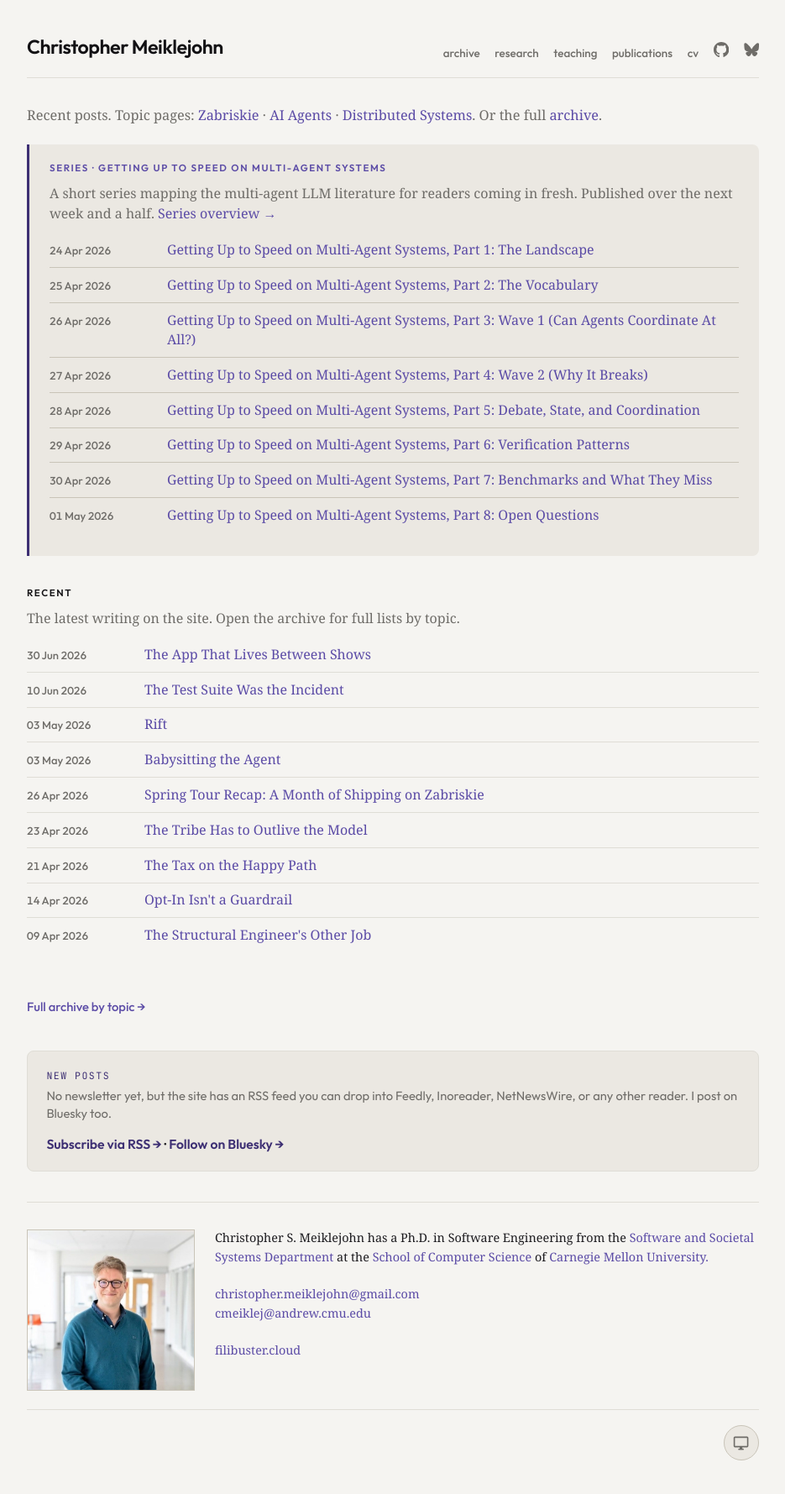
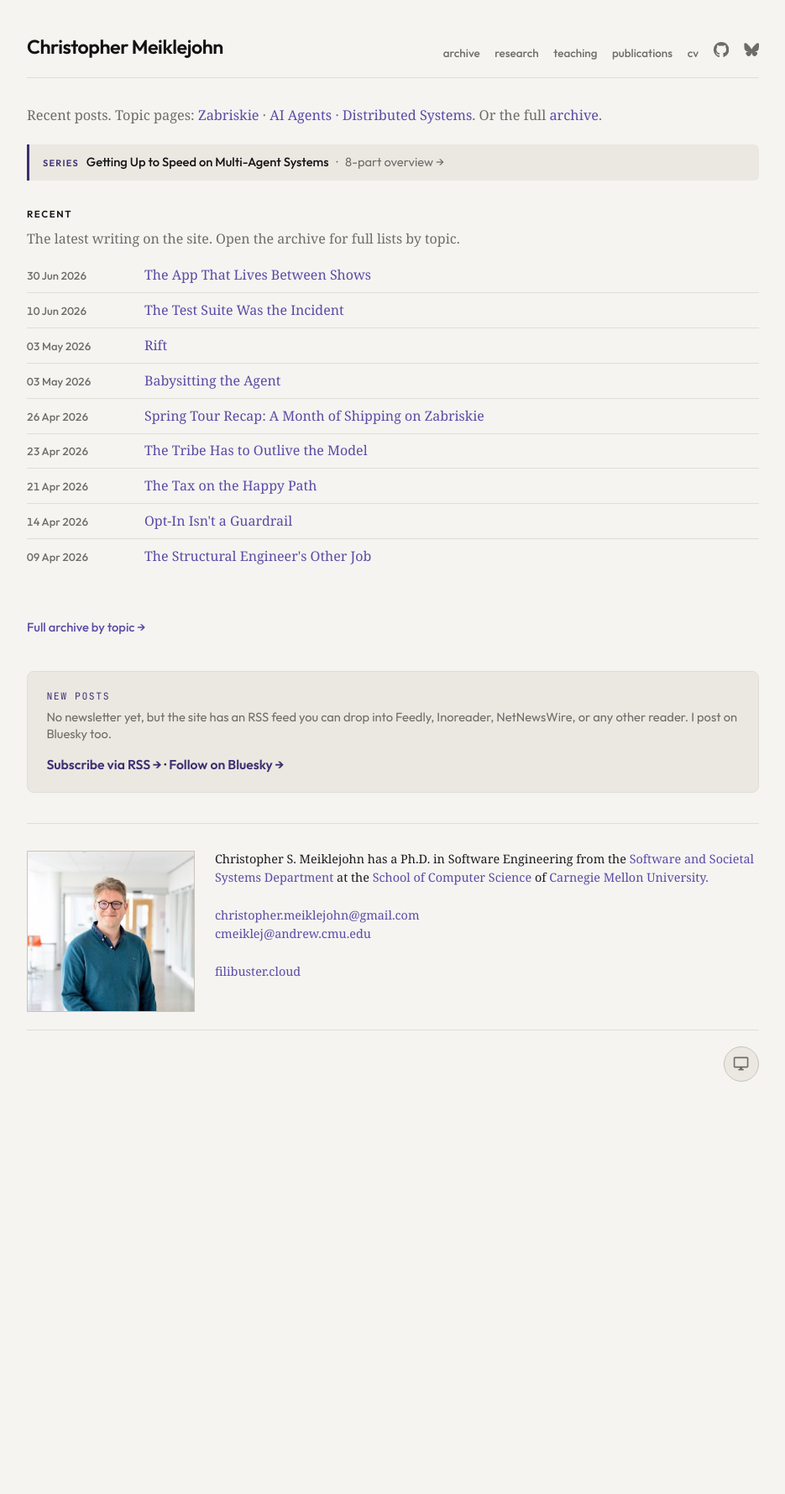
Before and after one commit to cmeiklejohn/cmeiklejohn.github.io, a Jekyll site: the page built from index.html, in a window 1280 px wide. Shown: the whole page at 84% size, without its empty margins (172-1107 px from the left). Built offline with Jekyll 4.4.1, drawn with Linux system fonts in a browser that asks for light colours; some web fonts are replaced; after the commit the page ends 1328 px from its top, so only the background shows below that.

Commit message:
Lead homepage with Recent; demote MAS series to compact callout
The multi-agent-systems series was pinned on top with all 8 posts
enumerated, so the homepage led with ~2-month-old content and pushed the
newest posts below the fold. Move Recent to the top and replace the
series block with a single-line featured callout above it.

Co-Authored-By: Claude Opus 4.8 <noreply@anthropic.com>

```diff
--- a/css/main.css
+++ b/css/main.css
@@ -1361,28 +1361,50 @@ html {
 }
 
 /*****************************************************************************/
-/* Home: featured series section
-/*****************************************************************************/
-
-.home-series-section {
+/* Home: compact featured-series callout
+/*****************************************************************************/
+
+.home-series-callout {
+  font-family: var(--font-ui);
+  font-size: 0.92rem;
+  line-height: 1.5;
   background: var(--bg-elevated);
   border-left: 3px solid var(--brand);
-  padding: 1.25rem 1.5rem 1.75rem;
-  border-radius: 0 8px 8px 0;
-  margin-bottom: 2.25rem;
-}
-
-.home-series-section.archive-section + .archive-section {
-  border-top: none;
-  padding-top: 0;
-}
-
-.home-series-section .archive-section-heading {
+  border-radius: 0 6px 6px 0;
+  padding: 0.65rem 1rem;
+  margin: 0 0 2rem;
+  display: flex;
+  flex-wrap: wrap;
+  align-items: baseline;
+  gap: 0.4rem 0.55rem;
+}
+
+.home-series-callout-label {
+  font-size: 0.68rem;
+  font-weight: 600;
+  letter-spacing: 0.12em;
+  text-transform: uppercase;
   color: var(--brand);
 }
 
-.home-series-section ul.posts li {
-  border-bottom-color: var(--border-strong);
+.home-series-callout-title {
+  font-weight: 500;
+  color: var(--fg-heading);
+  text-decoration: none;
+}
+
+.home-series-callout-sep {
+  color: var(--fg-muted);
+}
+
+.home-series-callout-overview {
+  color: var(--fg-muted);
+  text-decoration: none;
+}
+
+.home-series-callout a:hover {
+  text-decoration: underline;
+  text-underline-offset: 3px;
 }
 
 /*****************************************************************************/
--- a/index.html
+++ b/index.html
@@ -11,16 +11,12 @@ description: "Christopher Meiklejohn — Ph.D., Software Engineering (CMU). Note
     Recent posts. Topic pages: <a href="/zabriskie/">Zabriskie</a> · <a href="/agents/">AI Agents</a> · <a href="/distributed-systems/">Distributed Systems</a>. Or the full <a href="/archive.html">archive</a>.
   </p>
 
-  <section class="archive-section home-series-section" aria-labelledby="home-series-heading">
-    <h2 id="home-series-heading" class="home-section-title archive-section-heading"><a href="/series/multi-agent-systems/">Series · Getting Up to Speed on Multi-Agent Systems</a></h2>
-    <p class="archive-section-intro">A short series mapping the multi-agent LLM literature for readers coming in fresh. Published over the next week and a half. <a href="/series/multi-agent-systems/">Series overview →</a></p>
-    <ul class="posts">
-      {% assign mas_posts = site.posts | where: "series", "mas" | sort: "date" %}
-      {% for post in mas_posts %}
-        <li><span class="home-post-date">{{ post.date | date_to_string }}</span> <a class="home-post-link" href="{{ post.url }}">{{ post.title }}</a></li>
-      {% endfor %}
-    </ul>
-  </section>
+  <p class="home-series-callout">
+    <span class="home-series-callout-label">Series</span>
+    <a class="home-series-callout-title" href="/series/multi-agent-systems/">Getting Up to Speed on Multi-Agent Systems</a>
+    <span class="home-series-callout-sep" aria-hidden="true">·</span>
+    <a class="home-series-callout-overview" href="/series/multi-agent-systems/">8-part overview →</a>
+  </p>
 
   <section class="archive-section home-recent-section" aria-labelledby="home-recent-heading">
     <h2 id="home-recent-heading" class="home-section-title archive-section-heading">Recent</h2>
```
